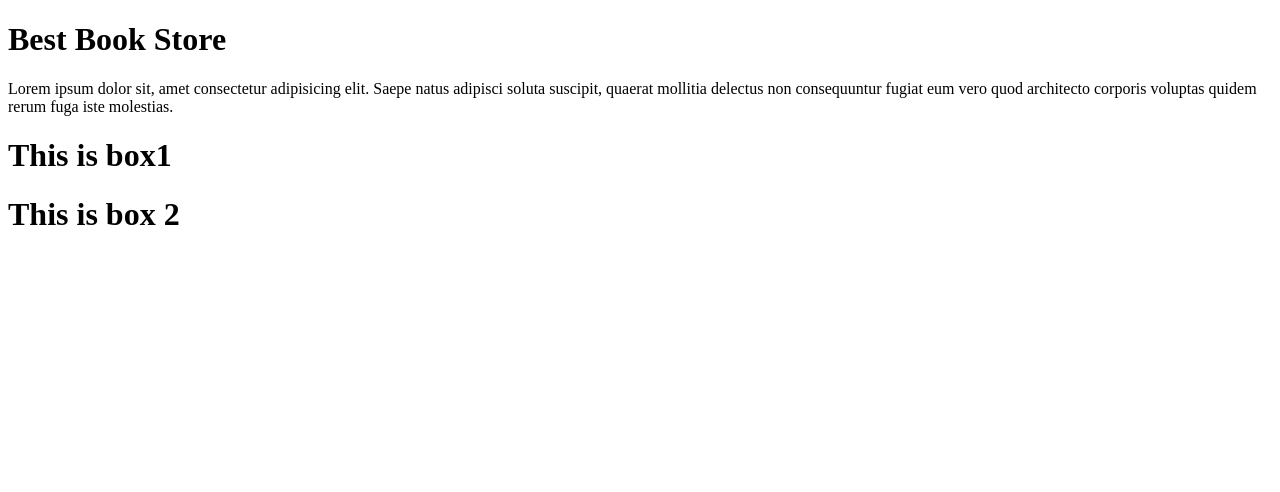
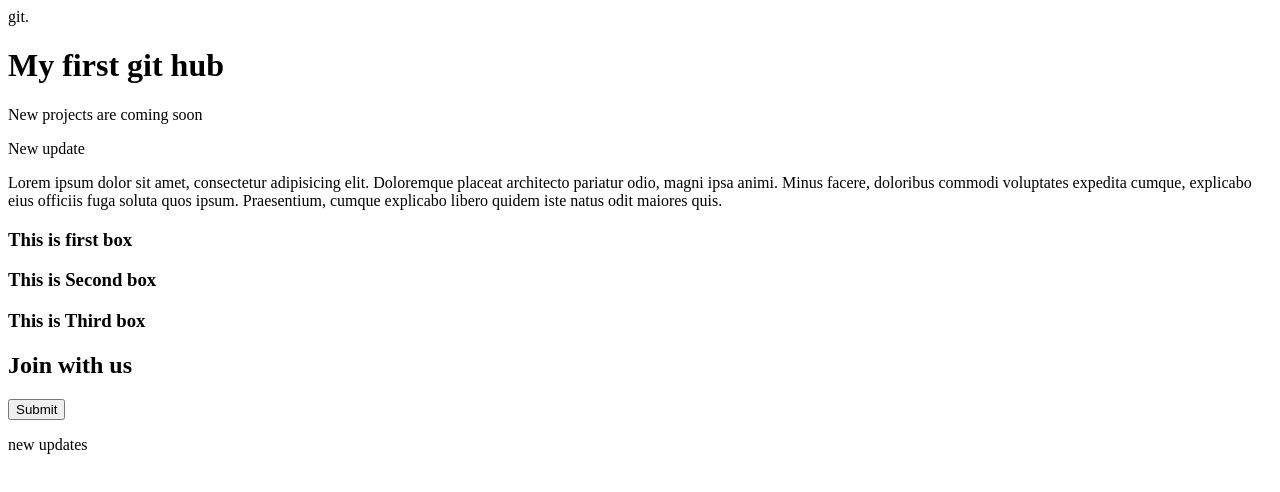
Before and after one commit to Tanvir625/book-store, a plain HTML site: page index.html in a window 1280 px wide. Drawn offline with Linux system fonts and the light colour scheme.

Commit message:
17 nov 1 am

```diff
--- a/index.html
+++ b/index.html
@@ -1,20 +1,26 @@
-<!DOCTYPE html>
+git. <!DOCTYPE html>
 <html lang="en">
 <head>
     <meta charset="UTF-8">
     <meta name="viewport" content="width=device-width, initial-scale=1.0">
-    <title>Book Store</title>
+    <title>My first Git hub repo</title>
 </head>
 <body>
-    <h1>Best Book Store</h1>
-    <p>Lorem ipsum dolor sit, amet consectetur adipisicing elit. Saepe natus adipisci soluta suscipit, quaerat mollitia delectus non consequuntur fugiat eum vero quod architecto corporis voluptas quidem rerum fuga iste molestias.</p>
+    <h1>My first git hub</h1>
+    <p> New projects are coming soon</p>
+    <p>New update</p>
+    <p>Lorem ipsum dolor sit amet, consectetur adipisicing elit. Doloremque placeat architecto pariatur odio, magni ipsa animi. Minus facere, doloribus commodi voluptates expedita cumque, explicabo eius officiis fuga soluta quos ipsum. Praesentium, cumque explicabo libero quidem iste natus odit maiores quis.</p>
     <div class="box">
-        <div class="box1">
-            <h1>This is box1</h1>
-        </div>
-        <div class="box2">
-            <h1>This is box 2</h1>
-        </div>
+        <h3>This is first box</h3>
+        <h3>This is Second box</h3>
+        <h3>This is Third box</h3>
     </div>
+<h2>Join with us</h2>
+    <button type="submit">Submit</button>
+
+    <p>new updates</p>
 </body>
 </html>
+
+
+<!-- 3-5 -->
```
Also changed, not shown: 1 other file.
